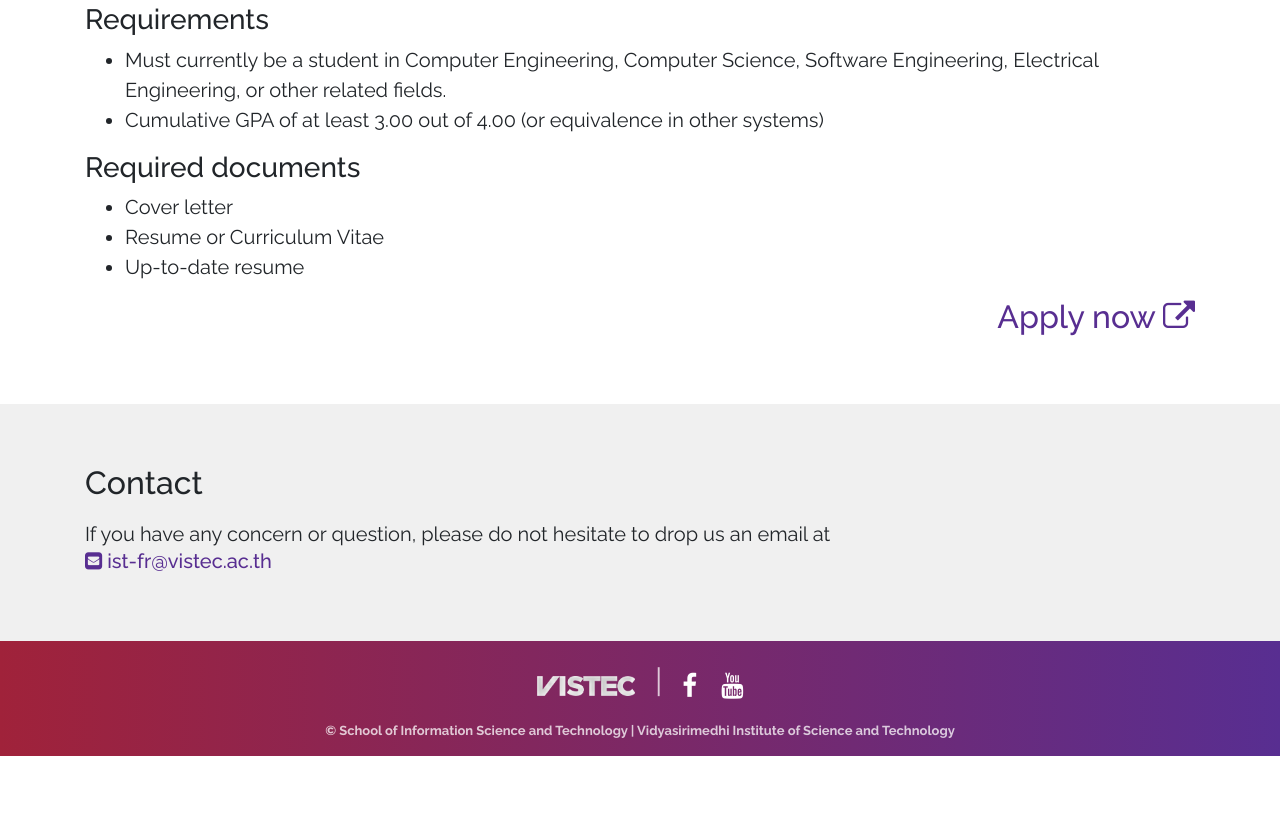
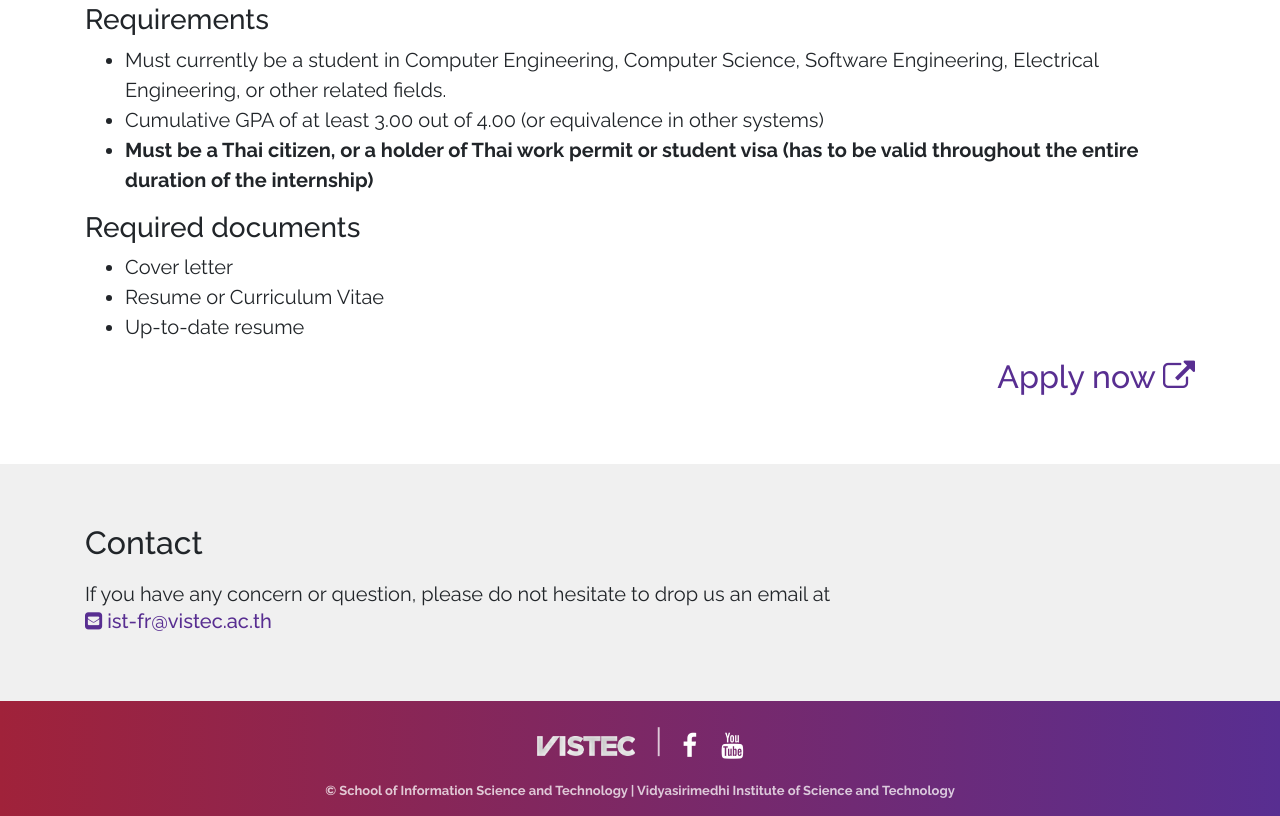
Before and after one commit to gc-vistec/gc-vistec.github.io, a Vue app: page / in a window 1280 px wide. Shown: the part 3500-4316 px from the top of the page. Before the commit the page ends 4256 px from the top, so only its background shows below. Built offline with nearby package versions, Linux system fonts and the light colour scheme; what vue-scrollactive, vuetable-2 would draw is missing.

Commit message:
Add content to Application component (Visa info)

```diff
--- a/src/components/Home/Submission.vue
+++ b/src/components/Home/Submission.vue
@@ -6,8 +6,6 @@
           <h2>Application</h2>
         </div>
         <div class="col-md-6 text-right">
-          <!-- <h2><router-link to="/forms/submission">Submit your thesis <i class="fa fa-external-link"></i></router-link></h2> -->
-          <!-- <h2><a href="https://goo.gl/forms/mAs74LNSmNHkspw52">Apply now <i class="fa fa-external-link"></i></a></h2> -->
         </div>
         <div class="col-lg-12 mx-auto lead">
           <h3>Requirements</h3>
@@ -17,6 +15,9 @@
             </li>
             <li>
               Cumulative GPA of at least 3.00 out of 4.00 (or equivalence in other systems)
+            </li>
+            <li class="font-weight-bold">
+              Must be a Thai citizen, or a holder of Thai work permit or student visa (has to be valid throughout the entire duration of the internship)
             </li>
           </ul>
           <h3>Required documents</h3>
@@ -33,7 +34,6 @@
           </ul>
         </div>
         <div class="col-md-12 text-right">
-          <!-- <h2><router-link to="/forms/submission">Submit your thesis <i class="fa fa-external-link"></i></router-link></h2> -->
           <h2><a href="https://goo.gl/forms/gyV9bOPdw0UVpcPy1">Apply now <i class="fa fa-external-link"></i></a></h2>
         </div>
       </div>
```
